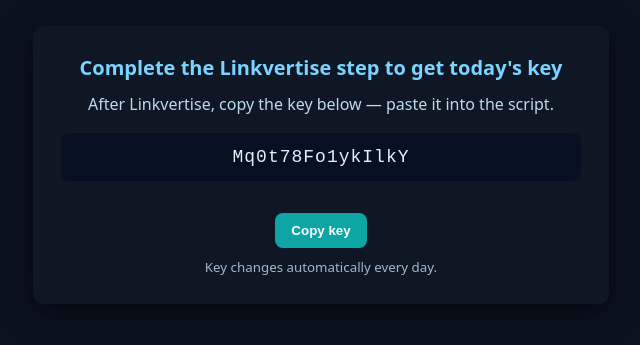
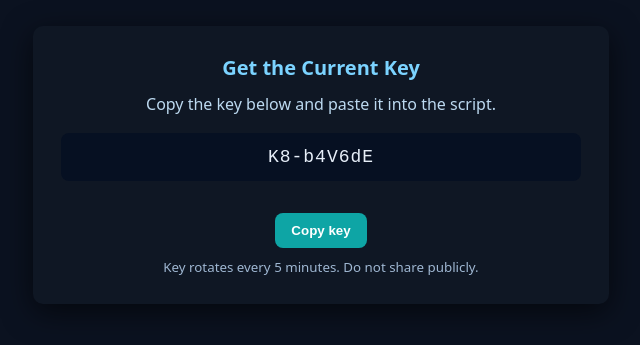
Before and after one commit to Nc-roblox/Daily-Key-Page, a plain HTML site: page index.html in a window 1280 px wide. Shown: the part 235-580 px from the top of the page, without its empty margins (319-959 px from the left). Drawn offline with Linux system fonts and the light colour scheme.

Commit message:
Update index.html

```diff
--- a/index.html
+++ b/index.html
@@ -2,52 +2,51 @@
 <html>
 <head>
   <meta charset="utf-8" />
-  <title>Get Today's Key</title>
+  <title>Get Current Key</title>
   <meta name="viewport" content="width=device-width,initial-scale=1" />
   <style>
-    body{font-family:system-ui,Segoe UI,Roboto,Arial;background:#0b1220;color:#e6eef8;display:flex;align-items:center;justify-content:center;height:100vh;margin:0}
-    .card{background:#0f1724;padding:28px;border-radius:10px;max-width:520px;width:100%;box-shadow:0 8px 30px rgba(0,0,0,.6);text-align:center}
-    h1{margin:0 0 12px 0;font-size:20px;color:#7bd3ff}
-    p{margin:0 0 18px 0;color:#bcd9f0}
-    pre{background:#061022;padding:14px;border-radius:8px;user-select:all;font-size:18px;letter-spacing:1px}
-    button{margin-top:14px;padding:10px 16px;border-radius:8px;border:0;background:#0ea5a5;color:white;font-weight:700;cursor:pointer}
-    small{display:block;margin-top:10px;color:#9fb7d2}
+    body { font-family:system-ui,Segoe UI,Roboto,Arial; background:#0b1220; color:#e6eef8; display:flex; align-items:center; justify-content:center; height:100vh; margin:0 }
+    .card { background:#0f1724; padding:28px; border-radius:10px; max-width:520px; width:100%; box-shadow:0 8px 30px rgba(0,0,0,.6); text-align:center }
+    h1 { margin:0 0 12px 0; font-size:20px; color:#7bd3ff }
+    p { margin:0 0 18px 0; color:#bcd9f0 }
+    pre { background:#061022; padding:14px; border-radius:8px; user-select:all; font-size:18px; letter-spacing:1px }
+    button { margin-top:14px; padding:10px 16px; border-radius:8px; border:0; background:#0ea5a5; color:white; font-weight:700; cursor:pointer }
+    small { display:block; margin-top:10px; color:#9fb7d2 }
   </style>
 </head>
 <body>
   <div class="card">
-    <h1>Complete the Linkvertise step to get today's key</h1>
-    <p>After Linkvertise, copy the key below — paste it into the script.</p>
-
-    <pre id="daily-key">LOADING...</pre>
-
+    <h1>Get the Current Key</h1>
+    <p>Copy the key below and paste it into the script.</p>
+    <pre id="daily-key" aria-label="daily key">LOADING...</pre>
     <button id="copyBtn">Copy key</button>
-    <small>Key changes automatically every day.</small>
+    <small>Key rotates every 5 minutes. Do not share publicly.</small>
   </div>
 
   <script>
-    // ====== PUT YOUR 10 KEYS HERE ======
+    // ====== Replace with your 10 secret keys ======
     const keys = [
-      "jtmI0tUHDMduYL7", "Mq0t78Fo1ykIlkY", "VmBYE02nRbcwUic",
-      "mb8nQiGHykABvJL", "rkMkxGhPEpRxiKG", "cdO2IuLDSogAmQ5",
-      "dvzqv76uF6DokOP", "wQJbZXB1EldYZan", "vrbh1jnNCXmkqEP",
-      "pLoUlepYUUhrNHm"
+      "K1-a3B9xZ","K2-zP0qLm","K3-r8YtQw","K4-p9HnVc","K5-s5F4gT",
+      "K6-u7JkL2","K7-x1M0rN","K8-b4V6dE","K9-w2S8cY","K10-q0Z7tU"
     ];
 
-    // pick index automatically based on UTC day
-    const msPerDay = 24*60*60*1000;
-    const dayNumber = Math.floor(Date.now() / msPerDay);
-    const idx = dayNumber % keys.length;
+    function pickIndexForCurrentInterval(length) {
+      const msPerInterval = 5 * 60 * 1000; // 5 minutes
+      const intervalNumber = Math.floor(Date.now() / msPerInterval);
+      return intervalNumber % length;
+    }
+
+    const idx = pickIndexForCurrentInterval(keys.length);
     const todaysKey = keys[idx];
 
+    // Display key in <pre>
     document.getElementById("daily-key").textContent = todaysKey;
 
-    document.getElementById("copyBtn").addEventListener("click", function(){
-      navigator.clipboard.writeText(todaysKey).then(()=>{
-        alert("Key copied to clipboard");
-      },()=>{
-        alert("Could not copy automatically. Select and copy manually.");
-      });
+    // Copy button
+    document.getElementById("copyBtn").addEventListener("click", () => {
+      navigator.clipboard.writeText(todaysKey)
+        .then(() => alert("Key copied to clipboard"))
+        .catch(() => alert("Copy failed. Select manually."));
     });
   </script>
 </body>
```
